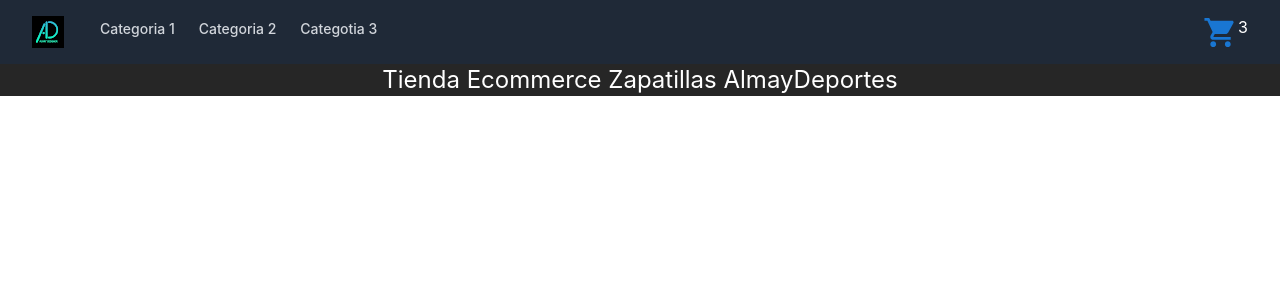
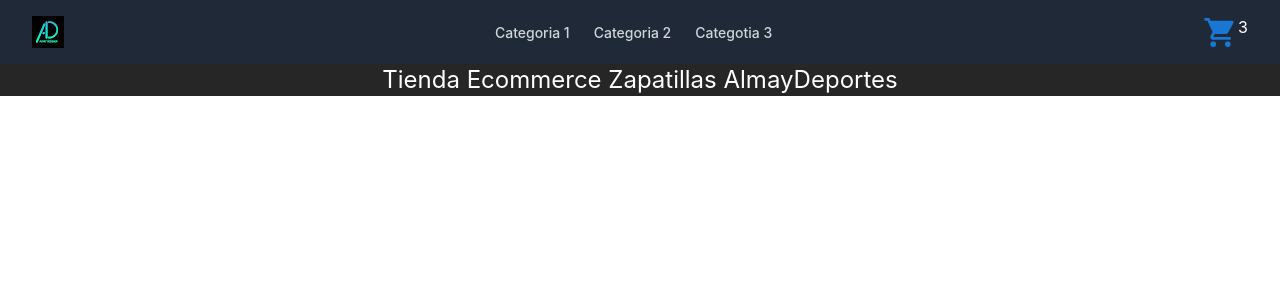
Before and after one commit to Almaylastoscas/Entrega_Coder_React_Cassan, a React (Create React App) app in the folder ecommercereact/: page / in a window 1280 px wide. Shown: the top 300 px of the page. Built offline with nearby package versions, Linux system fonts and the light colour scheme.

Commit message:
Ajustes para la entrega

```diff
--- a/ecommercereact/src/components/Navbar.jsx
+++ b/ecommercereact/src/components/Navbar.jsx
@@ -7,13 +7,12 @@ const Navbar = () => {
     <nav class="bg-gray-800">
       <div class="mx-auto max-w-7xl px-2 sm:px-6 lg:px-8">
         <div class="relative flex h-16 items-center justify-between">
-          <div class="absolute inset-y-0 left-0 flex items-center sm:hidden"></div>
-          <div class="flex flex-1 items-center justify-center sm:items-stretch sm:justify-start">
-            <div class="flex flex-shrink-0 items-center">
-              <img class="hidden h-8 w-auto lg:block" src="./logo-almay.png" />
-            </div>
-            <div class="hidden sm:ml-6 sm:block">
-              <div class="flex  space-x-4 ">
+          <a href="#">
+            <img class="hidden h-8 w-auto lg:block" src="./logo-almay.png" />
+          </a>
+          <div class="flex flex-1 items-center content-center justify-center sm:items-stretch   ">
+            <div class="hidden sm:ml-6  sm:block">
+              <div class="flex  space-x-6 ">
                 <Categories />
               </div>
             </div>
```
